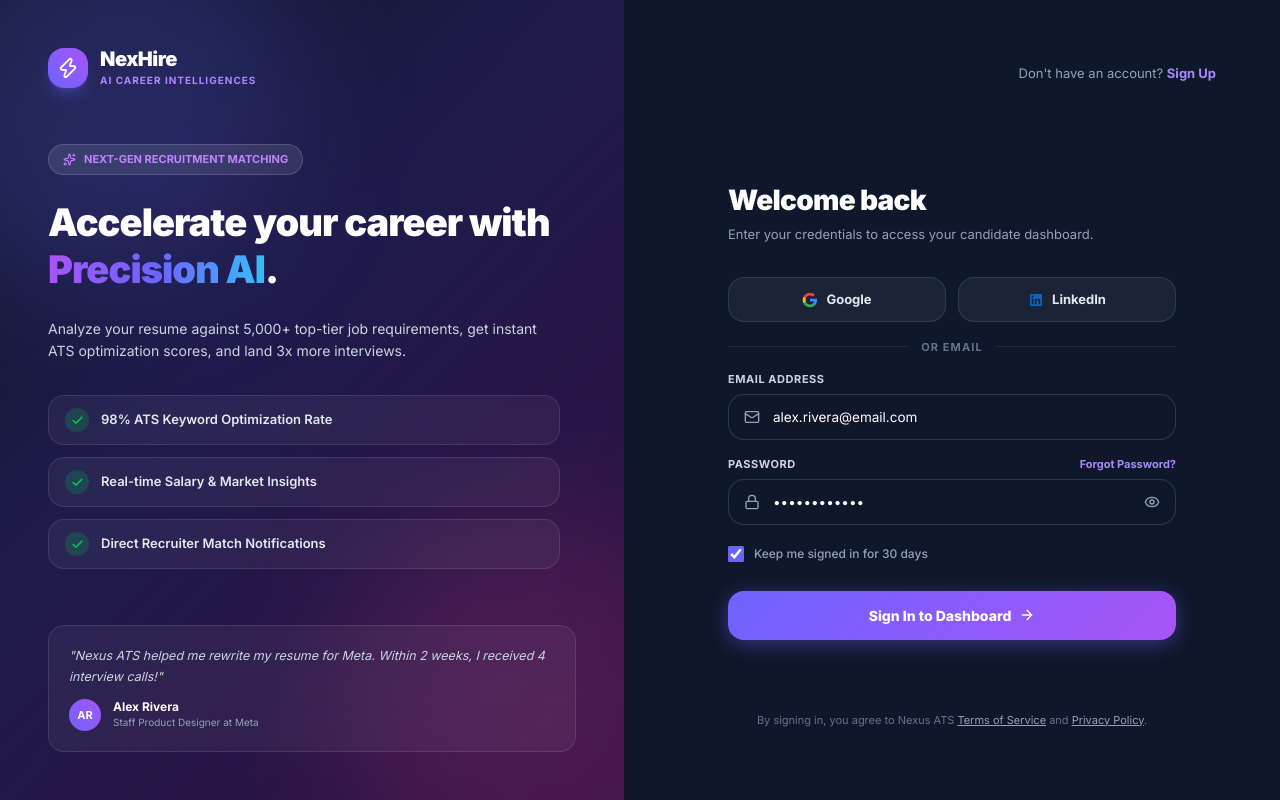
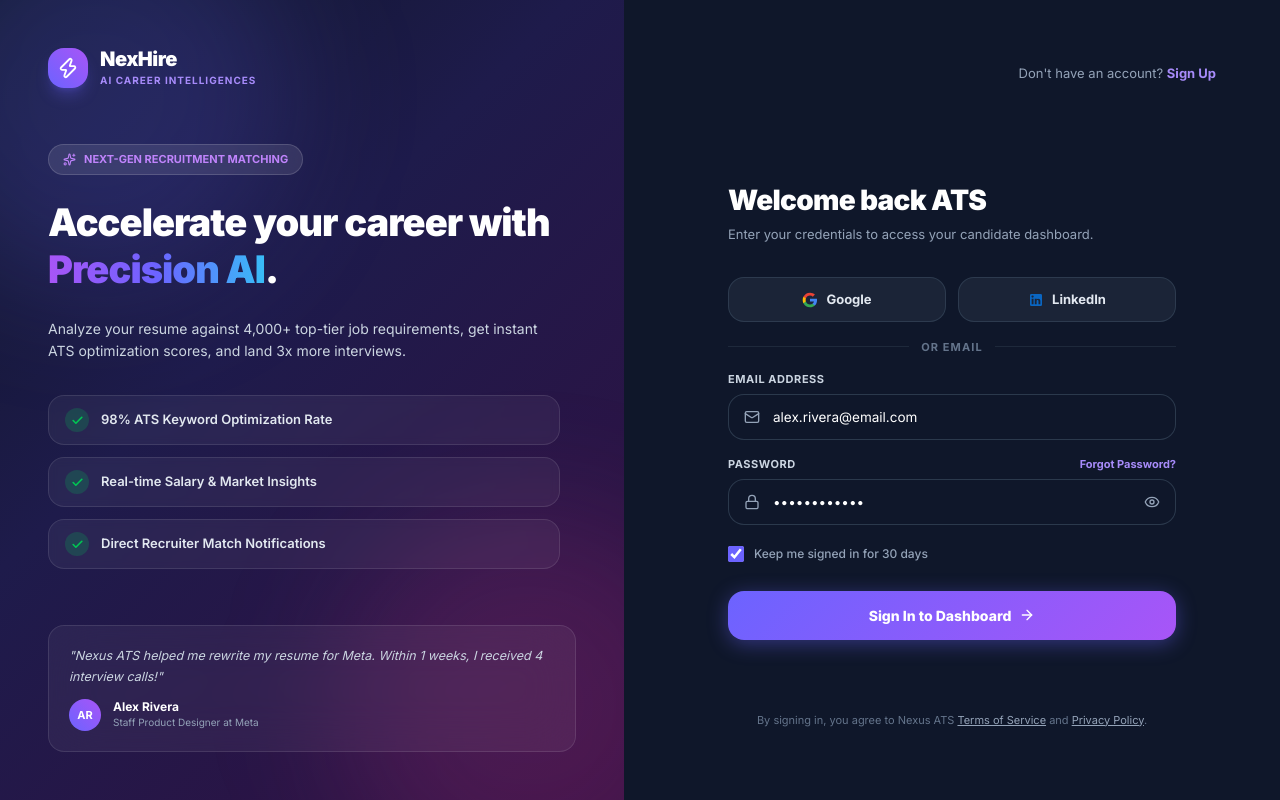
Before and after one commit to noufiyanajeem427-hue/ATS-system, a React (Create React App) app in the folder client/: page / in a window 1280 px wide. Built offline with nearby package versions, Linux system fonts and the light colour scheme.

Commit message:
Update Login.tsx

```diff
--- a/client/src/pages/Login.tsx
+++ b/client/src/pages/Login.tsx
@@ -133,7 +133,7 @@
           </h2>
 
           <p className="text-[14px] text-[#cbd5e1] leading-relaxed mb-8">
-            Analyze your resume against 5,000+ top-tier job requirements, get instant ATS optimization scores, and land 3x more interviews.
+            Analyze your resume against 4,000+ top-tier job requirements, get instant ATS optimization scores, and land 3x more interviews.
           </p>
 
           {/* Key Feature Badges */}
@@ -156,7 +156,7 @@
         {/* Bottom Candidate Quote */}
         <div className="relative z-10 bg-white/5 backdrop-blur-xl p-5 rounded-2xl border border-white/10">
           <p className="text-[12.5px] text-slate-300 italic leading-relaxed">
-            "Nexus ATS helped me rewrite my resume for Meta. Within 2 weeks, I received 4 interview calls!"
+            "Nexus ATS helped me rewrite my resume for Meta. Within 1 weeks, I received 4 interview calls!"
           </p>
           <div className="flex items-center gap-3 mt-3">
             <div className="w-8 h-8 rounded-full bg-gradient-to-tr from-[#6c63ff] to-[#a855f7] flex items-center justify-center text-[11px] font-bold">AR</div>
@@ -194,7 +194,7 @@
         {/* Form Container */}
         <div className="max-w-md w-full mx-auto my-auto py-4">
           <div className="mb-8">
-            <h2 className="text-[28px] font-black text-white tracking-tight">Welcome back</h2>
+            <h2 className="text-[28px] font-black text-white tracking-tight">Welcome back ATS</h2>
             <p className="text-[13px] text-slate-400 mt-1">Enter your credentials to access your candidate dashboard.</p>
           </div>
 
```
